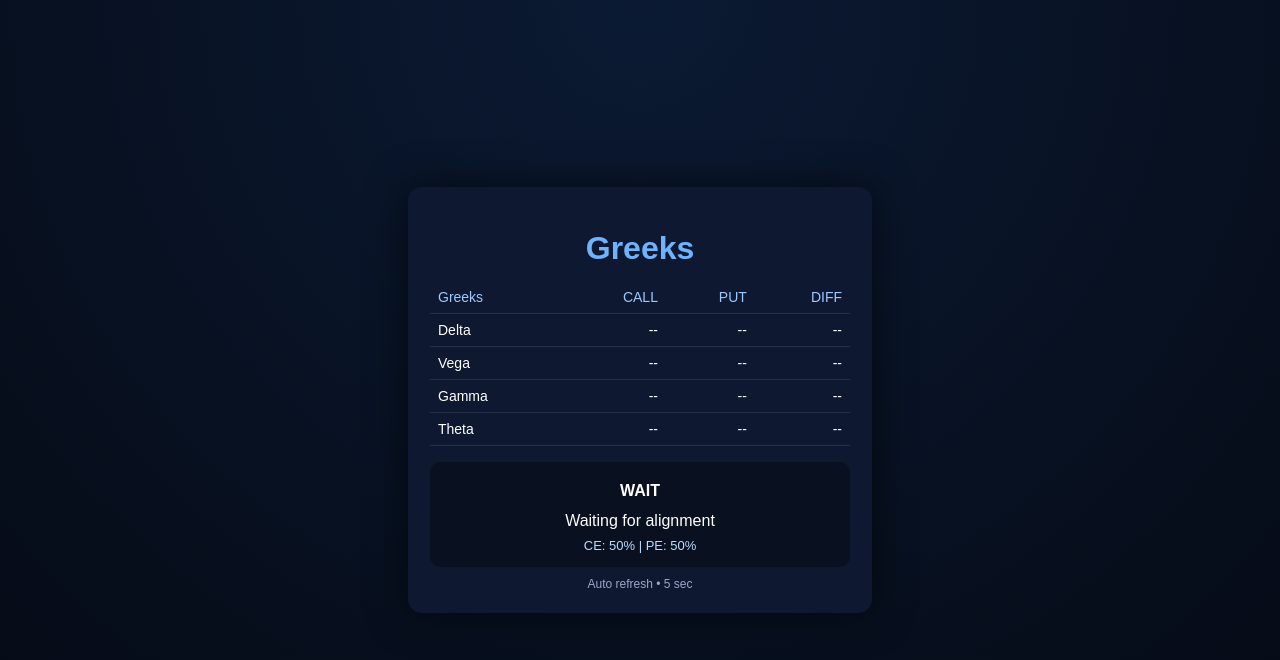
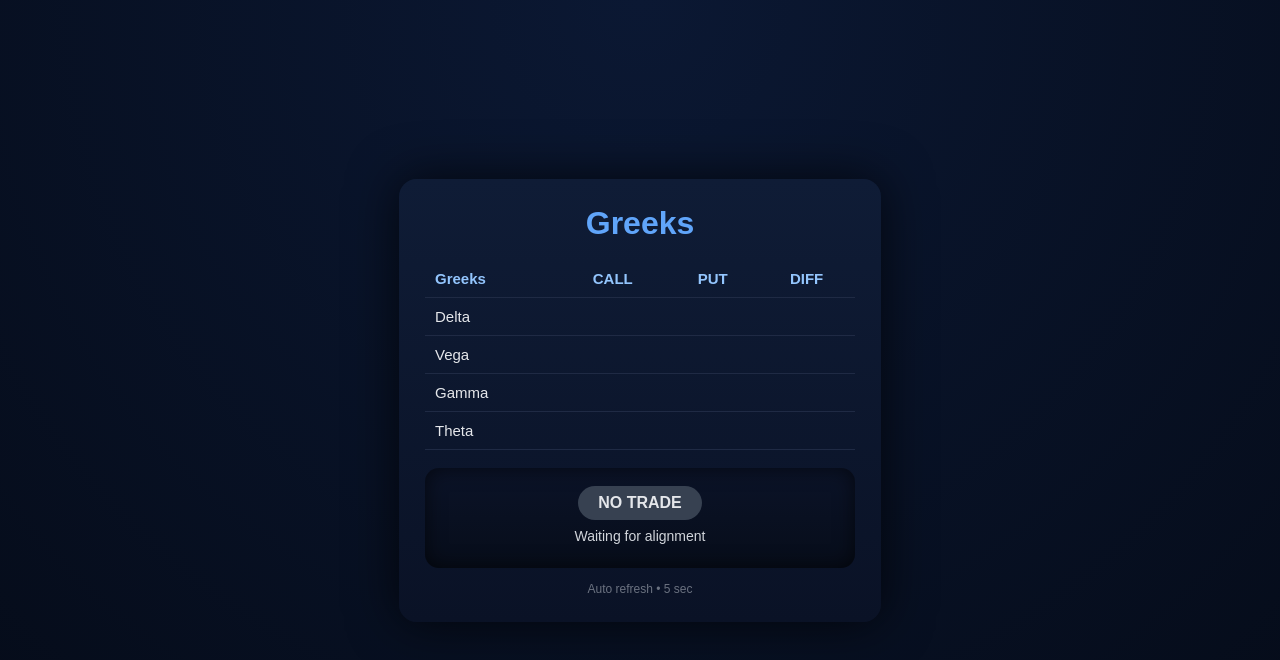
Before and after one commit to osumarts01/nsegreeks, a website: page index.html in a window 1280 px wide. Drawn offline with Linux system fonts and the light colour scheme; no server answers.

Commit message:
Update index.html

```diff
--- a/index.html
+++ b/index.html
@@ -1,102 +1,114 @@
 <!DOCTYPE html>
 <html lang="en">
 <head>
-  <meta charset="UTF-8" />
-  <title>NIFTY Greeks</title>
-  <meta name="viewport" content="width=device-width, initial-scale=1.0" />
+<meta charset="UTF-8">
+<title>NSE Greeks</title>
+<meta name="viewport" content="width=device-width, initial-scale=1.0">
 
 <style>
-    body {
-      margin: 0;
-      height: 100vh;
-      background: radial-gradient(circle at top, #0b1a33, #050a14);
-      font-family: Arial, sans-serif;
-      display: flex;
-      align-items: center;
-      justify-content: center;
-      color: #fff;
+body{
+  margin:0;
+  height:100vh;
+  display:flex;
+  align-items:center;
+  justify-content:center;
+  background:radial-gradient(circle at top,#0b1833,#050b18);
+  font-family:Arial,Helvetica,sans-serif;
+  color:#e5e7eb;
 }
 
-    .card {
-      width: 420px;
-      background: rgba(15, 25, 50, 0.95);
-      border-radius: 14px;
-      padding: 22px;
-      box-shadow: 0 0 40px rgba(0,0,0,0.6);
+.panel{
+  width:430px;
+  background:linear-gradient(180deg,#0f1c36,#0a1226);
+  border-radius:18px;
+  padding:26px;
+  box-shadow:0 0 50px rgba(0,0,0,.7);
 }
 
-    h1 {
-      text-align: center;
-      color: #6fb3ff;
-      margin-bottom: 14px;
+h1{
+  text-align:center;
+  color:#60a5fa;
+  margin:0 0 18px;
 }
 
-    table {
-      width: 100%;
-      border-collapse: collapse;
-      font-size: 14px;
+table{
+  width:100%;
+  border-collapse:collapse;
+  font-size:15px;
 }
 
-    th, td {
-      padding: 8px;
-      text-align: right;
-      border-bottom: 1px solid rgba(255,255,255,0.1);
+th,td{
+  padding:10px;
+  text-align:center;
 }
 
-    th:first-child, td:first-child {
-      text-align: left;
+th{
+  color:#93c5fd;
+  border-bottom:1px solid #1f2a44;
 }
 
-    th {
-      color: #9cc9ff;
-      font-weight: normal;
+td{
+  border-bottom:1px solid #1f2a44;
 }
 
-    .green { color: #3dff8e; }
-    .red { color: #ff4d4d; }
-
-    .decision {
-      margin-top: 16px;
-      padding: 14px;
-      border-radius: 10px;
-      text-align: center;
-      background: rgba(0,0,0,0.35);
+.left{
+  text-align:left;
 }
 
-    .badge {
-      display: inline-block;
-      padding: 6px 14px;
-      border-radius: 20px;
-      font-weight: bold;
-      margin-bottom: 6px;
+.green{color:#22c55e;}
+.red{color:#ef4444;}
+.gray{color:#9ca3af;}
+
+.decision{
+  margin-top:18px;
+  padding:18px;
+  background:linear-gradient(180deg,#0b1328,#070d1a);
+  border-radius:14px;
+  text-align:center;
+  box-shadow:inset 0 0 20px rgba(0,0,0,.6);
 }
 
-    .ce { background: #0f5132; color: #3dff8e; }
-    .pe { background: #5b0f14; color: #ff4d4d; }
-
-    .prob {
-      margin-top: 8px;
-      font-size: 13px;
-      color: #bcdcff;
+.badge{
+  display:inline-block;
+  padding:8px 20px;
+  border-radius:999px;
+  font-weight:bold;
+  margin-bottom:8px;
 }
 
-    .footer {
-      margin-top: 10px;
-      font-size: 12px;
-      text-align: center;
-      color: #9aa8c7;
+.badge.ce{background:#16a34a;}
+.badge.pe{background:#dc2626;}
+.badge.none{background:#374151;}
+
+.sub{
+  font-size:14px;
+  color:#d1d5db;
+}
+
+.prob{
+  margin-top:6px;
+  font-size:14px;
+  color:#e5e7eb;
+}
+
+.footer{
+  margin-top:14px;
+  text-align:center;
+  font-size:12px;
+  color:#6b7280;
 }
 </style>
 </head>
 
 <body>
-  <div class="card">
+
+<div class="panel">
   <h1>Greeks</h1>
 
   <table>
     <thead>
       <tr>
-          <th>Greeks</th>
+        <th class="left">Greeks</th>
         <th>CALL</th>
         <th>PUT</th>
         <th>DIFF</th>
@@ -104,107 +116,100 @@
     </thead>
     <tbody>
       <tr>
-          <td>Delta</td>
-          <td id="ceDelta">--</td>
-          <td id="peDelta">--</td>
-          <td id="deltaDiff">--</td>
+        <td class="left">Delta</td>
+        <td id="ceDelta"></td>
+        <td id="peDelta"></td>
+        <td id="deltaDiff"></td>
       </tr>
       <tr>
-          <td>Vega</td>
-          <td id="ceVega">--</td>
-          <td id="peVega">--</td>
-          <td id="vegaDiff">--</td>
+        <td class="left">Vega</td>
+        <td id="ceVega"></td>
+        <td id="peVega"></td>
+        <td id="vegaDiff"></td>
       </tr>
       <tr>
-          <td>Gamma</td>
-          <td id="ceGamma">--</td>
-          <td id="peGamma">--</td>
-          <td id="gammaDiff">--</td>
+        <td class="left">Gamma</td>
+        <td id="ceGamma"></td>
+        <td id="peGamma"></td>
+        <td id="gammaDiff"></td>
       </tr>
       <tr>
-          <td>Theta</td>
-          <td id="ceTheta">--</td>
-          <td id="peTheta">--</td>
-          <td id="thetaDiff">--</td>
+        <td class="left">Theta</td>
+        <td id="ceTheta"></td>
+        <td id="peTheta"></td>
+        <td id="thetaDiff"></td>
       </tr>
     </tbody>
   </table>
 
-    <div class="decision" id="decisionBox">
-      <div class="badge" id="biasBadge">WAIT</div>
-      <div id="biasText">Waiting for alignment</div>
-      <div class="prob" id="probability">CE: 50% | PE: 50%</div>
+  <div class="decision">
+    <div id="biasBadge" class="badge none">NO TRADE</div>
+    <div id="biasText" class="sub">Waiting for alignment</div>
+    <div id="probText" class="prob"></div>
   </div>
 
   <div class="footer">Auto refresh • 5 sec</div>
 </div>
 
 <script>
-    async function loadGreeks() {
-      try {
-        const res = await fetch("/api/greeks");
-        const data = await res.json();
+async function load(){
+  const r = await fetch('/api/greeks');
+  const d = await r.json();
 
-        const CE = data.CE;
-        const PE = data.PE;
+  const CE = d.CE;
+  const PE = d.PE;
 
   const deltaDiff = CE.delta - Math.abs(PE.delta);
   const thetaDiff = PE.theta - CE.theta;
 
-        document.getElementById("ceDelta").innerText = CE.delta.toFixed(2);
-        document.getElementById("peDelta").innerText = PE.delta.toFixed(2);
-        document.getElementById("deltaDiff").innerText = deltaDiff.toFixed(2);
-
-        document.getElementById("ceVega").innerText = CE.vega.toFixed(2);
-        document.getElementById("peVega").innerText = PE.vega.toFixed(2);
-        document.getElementById("vegaDiff").innerText = (CE.vega - PE.vega).toFixed(2);
-
-        document.getElementById("ceGamma").innerText = CE.gamma.toFixed(4);
-        document.getElementById("peGamma").innerText = PE.gamma.toFixed(4);
-        document.getElementById("gammaDiff").innerText = (CE.gamma - PE.gamma).toFixed(4);
-
-        document.getElementById("ceTheta").innerText = CE.theta.toFixed(2);
-        document.getElementById("peTheta").innerText = PE.theta.toFixed(2);
-        document.getElementById("thetaDiff").innerText = thetaDiff.toFixed(2);
-
-        let ceProb = 50;
-        let peProb = 50;
-
-        let bias = "WAIT";
-        let text = "No clear edge";
-        let cls = "";
-
-        if (deltaDiff > 0 && thetaDiff > 0) {
-          bias = "CE BIAS";
-          text = "Delta + Theta aligned";
-          cls = "ce";
-          ceProb = 60;
-          peProb = 40;
+  function set(id,val,good){
+    const e=document.getElementById(id);
+    e.textContent=val.toFixed(2);
+    e.className=good?'green':'red';
   }
 
-        if (deltaDiff < 0 && thetaDiff < 0) {
-          bias = "PE BIAS";
-          text = "Delta + Theta aligned";
-          cls = "pe";
-          ceProb = 40;
-          peProb = 60;
+  set('ceDelta',CE.delta,CE.delta>0);
+  set('peDelta',PE.delta,PE.delta<0);
+  set('deltaDiff',deltaDiff,deltaDiff>0);
+
+  set('ceVega',CE.vega,true);
+  set('peVega',PE.vega,true);
+  set('vegaDiff',CE.vega-PE.vega,Math.abs(CE.vega-PE.vega)<1);
+
+  set('ceGamma',CE.gamma,true);
+  set('peGamma',PE.gamma,true);
+  set('gammaDiff',CE.gamma-PE.gamma,Math.abs(CE.gamma-PE.gamma)<0.001);
+
+  set('ceTheta',CE.theta,CE.theta<0);
+  set('peTheta',PE.theta,PE.theta<0);
+  set('thetaDiff',thetaDiff,thetaDiff>0);
+
+  let bias='none';
+  let ceProb=50, peProb=50;
+  let text='No clear edge';
+
+  if(deltaDiff>0 && thetaDiff>0){
+    bias='ce';
+    text='Delta + Theta aligned';
+    ceProb=60; peProb=40;
+  }
+  if(deltaDiff<0 && thetaDiff<0){
+    bias='pe';
+    text='Delta + Theta aligned';
+    ceProb=40; peProb=60;
   }
 
-        const badge = document.getElementById("biasBadge");
-        badge.innerText = bias;
-        badge.className = "badge " + cls;
+  const badge=document.getElementById('biasBadge');
+  badge.className='badge '+bias;
+  badge.textContent=bias==='ce'?'CE BIAS':bias==='pe'?'PE BIAS':'NO TRADE';
 
-        document.getElementById("biasText").innerText = text;
-        document.getElementById("probability").innerText =
-          `CE: ${ceProb}% | PE: ${peProb}%`;
-
-      } catch (e) {
-        console.error(e);
-      }
+  document.getElementById('biasText').textContent=text;
+  document.getElementById('probText').textContent=`CE: ${ceProb}% | PE: ${peProb}%`;
 }
 
-    loadGreeks();
-    setInterval(loadGreeks, 5000);
+load();
+setInterval(load,5000);
 </script>
+
 </body>
 </html>
```
Lines whose indentation alone changed are shown as unchanged.
